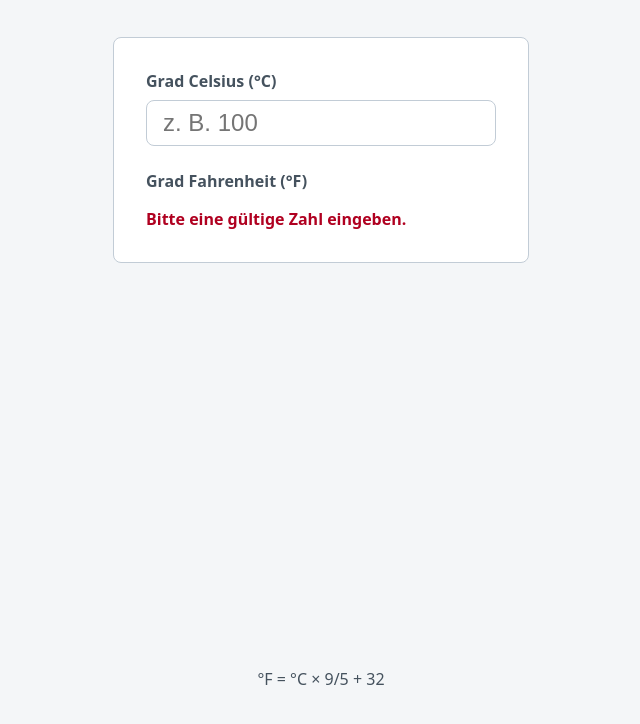
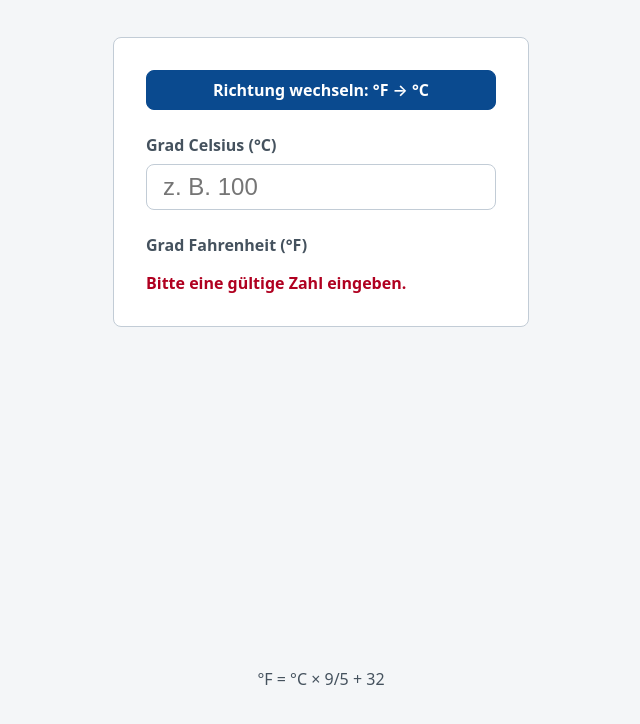
Before and after one commit to Studis-Softwareschmiede/sandbox-3, a plain HTML site: page index.html in a window 1280 px wide. Shown: the part 70-794 px from the top of the page, without its empty margins (319-959 px from the left). Drawn offline with Linux system fonts and the light colour scheme.

Commit message:
feat: Richtungs-Toggle °C↔°F (#3) — erfüllt AC5/AC6 (#4)
Button ganz oben kippt die Umrechnungsrichtung; angezeigter Ausgabewert wird
neue Eingabe (Kontinuität). Validierung gilt nun in beiden Richtungen.
Spec: docs/specs/celsius-fahrenheit.md (v3) · Review-Gate: PASS · Test-Gate: PASS
Closes #3

Co-authored-by: Studer Alexander <alexander.studer@students.bfh.ch>
Co-authored-by: Claude Opus 4.7 <noreply@anthropic.com>

```diff
--- a/app.js
+++ b/app.js
@@ -1,45 +1,114 @@
-// Celsius → Fahrenheit: clientseitige Live-Umrechnung (°F = °C × 9/5 + 32).
+// Temperatur-Umrechner: clientseitige Live-Umrechnung, Richtung umschaltbar (°C↔°F).
 (function () {
   "use strict";
 
-  var celsiusInput = document.getElementById("celsius");
-  var fahrenheitOutput = document.getElementById("fahrenheit");
+  var valueInput = document.getElementById("value");
+  var resultOutput = document.getElementById("result");
   var errorOutput = document.getElementById("error");
+  var toggleButton = document.getElementById("toggle");
+
+  var pageTitle = document.getElementById("page-title");
+  var inputLabel = document.getElementById("input-label");
+  var resultLabel = document.getElementById("result-label");
+  var formula = document.getElementById("formula");
 
   var ERROR_MESSAGE = "Bitte eine gültige Zahl eingeben.";
 
-  function toFahrenheit(celsius) {
-    return celsius * 9 / 5 + 32;
+  // Die beiden Umrechnungsrichtungen als Zustand (AC5).
+  var DIRECTIONS = {
+    cToF: {
+      title: "Celsius → Fahrenheit",
+      inputLabel: "Grad Celsius (°C)",
+      resultLabel: "Grad Fahrenheit (°F)",
+      placeholder: "z. B. 100",
+      formula: "°F = °C × 9/5 + 32",
+      // Button zeigt die Zielrichtung beim Umschalten an (AC5).
+      toggleLabel: "Richtung wechseln: °F → °C",
+      convert: function (celsius) {
+        return celsius * 9 / 5 + 32;
+      },
+      next: "fToC"
+    },
+    fToC: {
+      title: "Fahrenheit → Celsius",
+      inputLabel: "Grad Fahrenheit (°F)",
+      resultLabel: "Grad Celsius (°C)",
+      placeholder: "z. B. 212",
+      formula: "°C = (°F − 32) × 5/9",
+      toggleLabel: "Richtung wechseln: °C → °F",
+      convert: function (fahrenheit) {
+        return (fahrenheit - 32) * 5 / 9;
+      },
+      next: "cToF"
+    }
+  };
+
+  var current = "cToF";
+
+  function dir() {
+    return DIRECTIONS[current];
   }
 
   function isValid(raw) {
-    // Leere Eingabe oder nicht-numerische Eingabe ist ungültig (AC4).
+    // Leere Eingabe oder nicht-numerische Eingabe ist ungültig (AC4, beide Richtungen).
     return raw.trim() !== "" && Number.isFinite(Number(raw));
   }
 
-  function showResult(fahrenheit) {
+  function showResult(value) {
     errorOutput.textContent = "";
     errorOutput.hidden = true;
-    fahrenheitOutput.hidden = false;
-    fahrenheitOutput.textContent = String(fahrenheit);
+    resultOutput.hidden = false;
+    resultOutput.textContent = String(value);
   }
 
   function showError() {
-    fahrenheitOutput.hidden = true;
-    fahrenheitOutput.textContent = "—";
+    resultOutput.hidden = true;
+    resultOutput.textContent = "—";
     errorOutput.hidden = false;
     errorOutput.textContent = ERROR_MESSAGE;
   }
 
+  // Liefert den aktuell angezeigten Ausgabewert als String, oder null wenn
+  // gerade kein gültiger Wert angezeigt wird (Fehler-/Leerzustand) — für AC6.
+  function currentOutputValue() {
+    if (errorOutput.hidden && !resultOutput.hidden) {
+      return resultOutput.textContent;
+    }
+    return null;
+  }
+
+  function applyDirectionLabels() {
+    var d = dir();
+    pageTitle.textContent = d.title;
+    inputLabel.textContent = d.inputLabel;
+    resultLabel.textContent = d.resultLabel;
+    valueInput.placeholder = d.placeholder;
+    formula.textContent = d.formula;
+    toggleButton.textContent = d.toggleLabel;
+  }
+
   function update() {
-    var raw = celsiusInput.value;
+    var raw = valueInput.value;
     if (isValid(raw)) {
-      showResult(toFahrenheit(Number(raw)));
+      showResult(dir().convert(Number(raw)));
     } else {
       showError();
     }
   }
 
-  celsiusInput.addEventListener("input", update);
+  function toggleDirection() {
+    // Kontinuität (AC6): der zuletzt angezeigte Ausgabewert wird zur neuen Eingabe;
+    // bei ungültiger/leerer Ausgabe startet die andere Richtung leer.
+    var carry = currentOutputValue();
+    current = dir().next;
+    applyDirectionLabels();
+    valueInput.value = carry === null ? "" : carry;
+    update();
+  }
+
+  toggleButton.addEventListener("click", toggleDirection);
+  valueInput.addEventListener("input", update);
+
+  applyDirectionLabels();
   update();
 })();
--- a/index.html
+++ b/index.html
@@ -3,24 +3,28 @@
 <head>
   <meta charset="UTF-8">
   <meta name="viewport" content="width=device-width, initial-scale=1.0">
-  <title>Celsius → Fahrenheit Umrechner</title>
+  <title>Temperatur-Umrechner (°C ↔ °F)</title>
   <link rel="stylesheet" href="styles.css">
 </head>
 <body>
   <header>
-    <h1>Celsius → Fahrenheit</h1>
+    <h1 id="page-title">Celsius → Fahrenheit</h1>
   </header>
 
   <main>
     <section class="converter" aria-labelledby="converter-title">
       <h2 id="converter-title" class="visually-hidden">Temperatur umrechnen</h2>
 
+      <button type="button" id="toggle" class="toggle">
+        Richtung wechseln: °F → °C
+      </button>
+
       <div class="field">
-        <label for="celsius">Grad Celsius (°C)</label>
+        <label id="input-label" for="value">Grad Celsius (°C)</label>
         <input
           type="number"
-          id="celsius"
-          name="celsius"
+          id="value"
+          name="value"
           inputmode="decimal"
           step="any"
           autocomplete="off"
@@ -28,8 +32,8 @@
       </div>
 
       <p class="result">
-        <span class="result-label">Grad Fahrenheit (°F)</span>
-        <output id="fahrenheit" for="celsius" aria-live="polite">—</output>
+        <span class="result-label" id="result-label">Grad Fahrenheit (°F)</span>
+        <output id="result" for="value" aria-live="polite">—</output>
       </p>
 
       <p id="error" class="error" role="alert" aria-live="assertive" hidden></p>
@@ -37,7 +41,7 @@
   </main>
 
   <footer>
-    <p>°F = °C × 9/5 + 32</p>
+    <p id="formula">°F = °C × 9/5 + 32</p>
   </footer>
 
   <script src="app.js"></script>
--- a/styles.css
+++ b/styles.css
@@ -66,6 +66,24 @@ main {
   padding: var(--space-4) var(--space-3);
 }
 
+.toggle {
+  width: 100%;
+  margin: 0 0 var(--space-3);
+  padding: var(--space-1) var(--space-2);
+  font: inherit;
+  font-weight: 600;
+  color: var(--color-surface);
+  background: var(--color-accent);
+  border: 1px solid var(--color-accent);
+  border-radius: var(--radius);
+  cursor: pointer;
+}
+
+.toggle:focus-visible {
+  outline: 3px solid var(--color-accent);
+  outline-offset: 2px;
+}
+
 .field {
   display: flex;
   flex-direction: column;
@@ -99,7 +117,7 @@ input[type="number"]:focus-visible {
   gap: var(--space-1);
 }
 
-#fahrenheit {
+#result {
   font-size: var(--font-xl);
   font-weight: 700;
   color: var(--color-accent);
```
